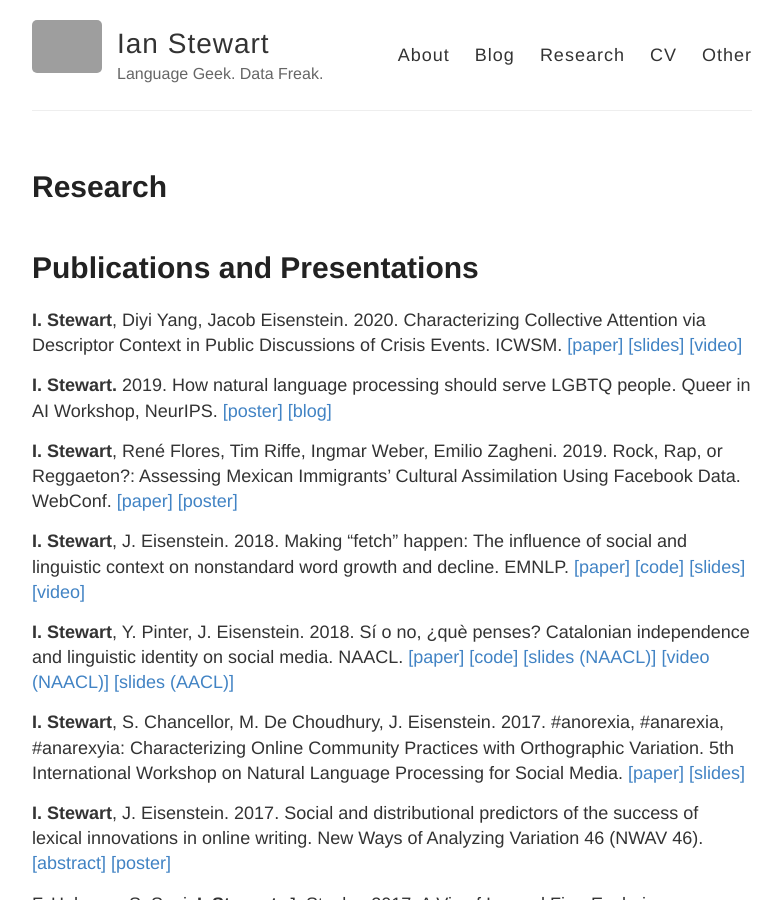
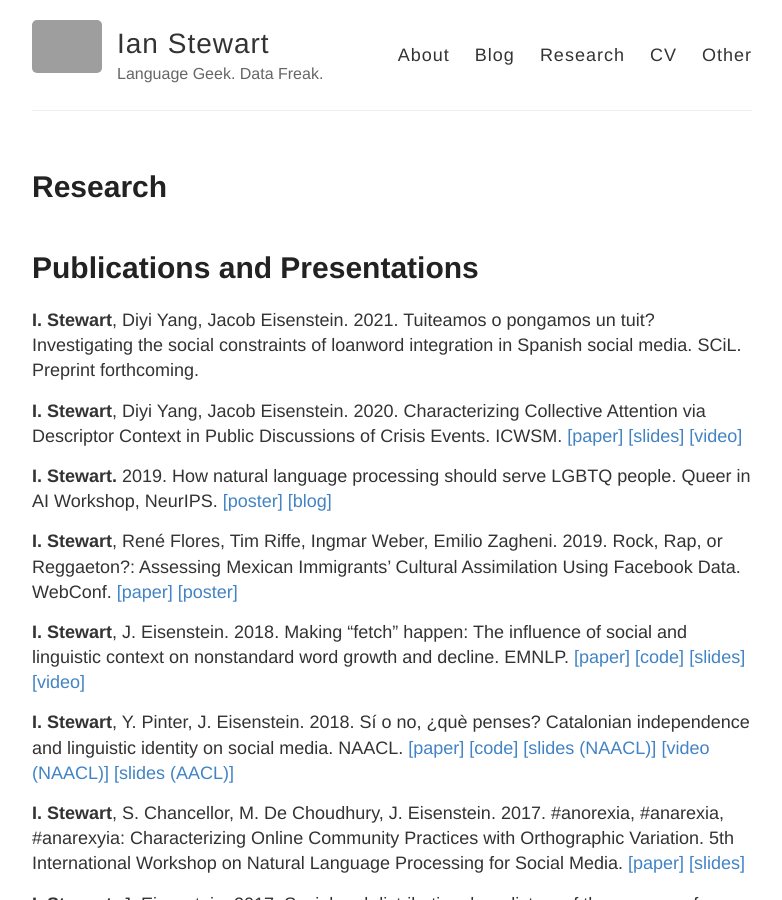
Before and after one commit to ianbstewart/ianbstewart.github.io, a Jekyll site: the page built from research.md, in a window 1280 px wide and 900 px high. Shown: the whole window, without its empty margins (248-1030 px from the left). Built offline with Jekyll 4.4.1, drawn with Linux system fonts in a browser that asks for light colours; grey boxes are pictures that could not be loaded.

Commit message:
added new paper, tutorial details

```diff
--- a/index.html
+++ b/index.html
@@ -12,7 +12,7 @@ You can find more info <a href="./about/">here</a>, my CV <a href="./docs/istewa
 <b>News</b><br>
 <ul>
 <li><b>10.12.2020</b>: I presented a tutorial at CORE Congress about exploratory text analysis for computational social science. Materials <a href="https://github.com/ianbstewart/CORE_tutorial_2020">here</a>.
-<li><b>04.12.2020</b>: Paper accepted at SCiL 2021! We investigated the integration of English loanwords into Spanish (e.g. the verb "tuitear" for "to tweet"). Preprint coming soon.
+<li><b>04.12.2020</b>: Paper accepted at <a href="https://blogs.umass.edu/scil/scil-2021-call-for-papers/">SCiL 2021</a>! We investigated the integration of English loanwords into Spanish (e.g. the verb "tuitear" for "to tweet"). Preprint coming soon.
 <li><b>01.09.2020</b>: I have started work as a post-doctoral fellow at University of Michigan, working with the <a href="https://lit.eecs.umich.edu/">LIT Lab</a> on socially-oriented NLP.
 <li><b>10.08.2020</b>: I defended my dissertation virtually. I guess that makes me a PhD in IT.
 </ul>
--- a/research.md
+++ b/research.md
@@ -4,6 +4,12 @@ title: Research
 permalink: /research/
 ---
 # Publications and Presentations
+
+**I. Stewart**, Diyi Yang, Jacob Eisenstein.
+2021.
+Tuiteamos o pongamos un tuit? Investigating the social constraints of loanword integration in Spanish social media.
+SCiL.
+Preprint forthcoming.
 
 **I. Stewart**, Diyi Yang, Jacob Eisenstein.
 2020.
```
Also changed, not shown: other.md (+5 -0 lines).
